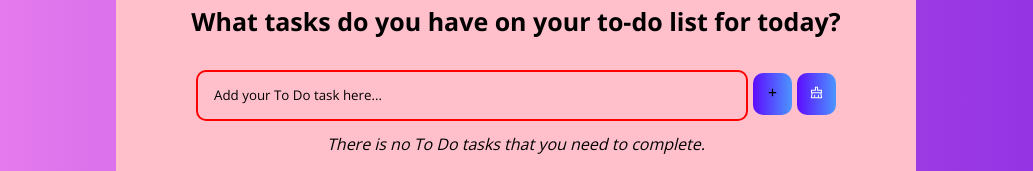
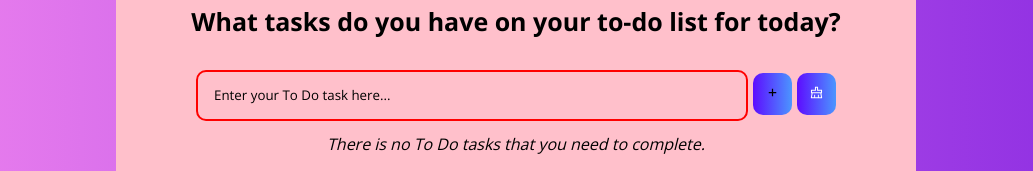
Before and after one commit to katarighe/react-todo-app, a React (Vite) app: page / in a window 1280 px wide. Shown: the part 156-327 px from the top of the page, without its empty margins (124-1157 px from the left). Built offline with nearby package versions, Linux system fonts and the light colour scheme.

Commit message:
Change to enter instead of add

```diff
--- a/src/components/ToDoForm.jsx
+++ b/src/components/ToDoForm.jsx
@@ -36,7 +36,7 @@ function ToDoForm(props) {
         type="text"
         name="text"
         value={input}
-        placeholder="Add your To Do task here..."
+        placeholder="Enter your To Do task here..."
         className="to-do-input"
         onChange={(e) => setInput(e.target.value)}
         ref={inputRef}
```
